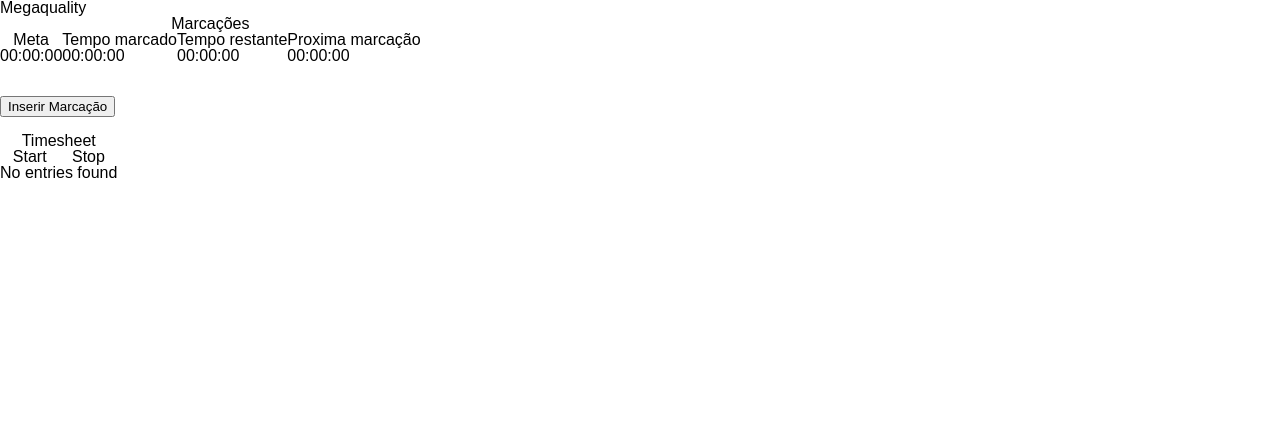
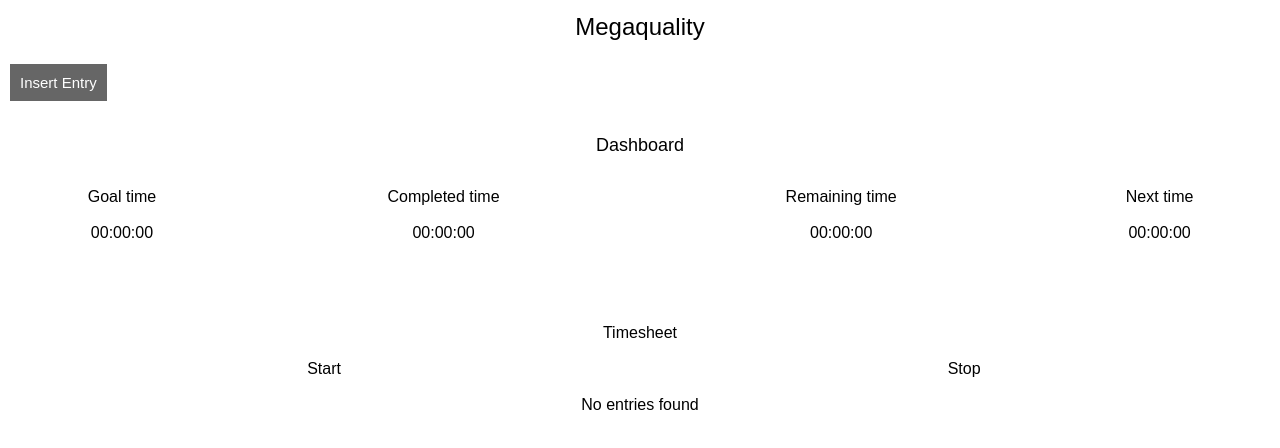
Before and after one commit to brunomrpx/megatime, a React (Create React App) app: page / in a window 1280 px wide. Shown: the top 448 px of the page. Built offline with nearby package versions, Linux system fonts and the light colour scheme; the HTML template or start-up script is replaced by a standard one.

Commit message:
Added basic CSS

```diff
--- a/src/App.js
+++ b/src/App.js
@@ -104,17 +104,22 @@
   render() {
     return (
       <div>
-        <h1>Megaquality</h1>
-        <table>
+        <h1 className="logo">Megaquality</h1>
+        <div className="padding">
+          <NewEntryButton entries={this.state.entries} onEntriesUpdate={this.handleOnEntriesUpdate} />
+        </div>
+        <table className="dashboard-time">
           <thead>
             <tr>
-              <th colSpan="4">Marcações</th>
+              <th colSpan="4">
+                <h2 className="title">Dashboard</h2>
+              </th>
             </tr>
             <tr>
-              <th>Meta</th>
-              <th>Tempo marcado</th>
-              <th>Tempo restante</th>
-              <th>Proxima marcação</th>
+              <th>Goal time</th>
+              <th>Completed time</th>
+              <th>Remaining time</th>
+              <th>Next time</th>
             </tr>
           </thead>
           <tbody>
@@ -136,7 +141,6 @@
         </table>
         <br/>
         <br/>
-        <NewEntryButton entries={this.state.entries} onEntriesUpdate={this.handleOnEntriesUpdate} />
         <br/>
         <br/>
         <Table entries={this.state.entries} onEntriesUpdate={this.handleOnEntriesUpdate} />
--- a/src/components/Timesheet/EntryRow.js
+++ b/src/components/Timesheet/EntryRow.js
@@ -92,20 +92,20 @@
     if (!this.state.editingStart) {
       startElement = <span>{startValue}</span>;
     } else {
-      startElement = <input defaultValue={startValue} ref="startInputElement" onBlur={this.finishEditingStartTime} />
+      startElement = <input type="text" defaultValue={startValue} ref="startInputElement" onBlur={this.finishEditingStartTime} />
     }
 
     if (!this.state.editingStop) {
       stopElement = <span>{stopValue}</span>;
     } else {
-      stopElement = <input defaultValue={stopValue} ref="stopInputElement" onBlur={this.finishEditingStopTime} />
+      stopElement = <input type="text" defaultValue={stopValue} ref="stopInputElement" onBlur={this.finishEditingStopTime} />
     }
 
     return (
-      <tr>
+      <tr className="entry-row">
         <td onDoubleClick={this.startEditingStartTime}>{startElement}</td>
         <td onDoubleClick={this.startEditingStopTime}>{stopElement}</td>
-        <td><button onClick={this.props.onDeleteRow}>Delete</button></td>
+        <td><button className="button" onClick={this.props.onDeleteRow}>Delete</button></td>
       </tr>
     );
   }
--- a/src/components/Timesheet/NewEntryButton.js
+++ b/src/components/Timesheet/NewEntryButton.js
@@ -23,7 +23,7 @@
 
   render() {
     return (
-      <button onClick={this.addNewEntry}>Inserir Marcação</button>
+      <button className="button" onClick={this.addNewEntry}>Insert Entry</button>
     );
   }
 }
--- a/src/components/Timesheet/Table.js
+++ b/src/components/Timesheet/Table.js
@@ -53,7 +53,7 @@
     }
 
     return (
-      <table>
+      <table className="timesheet">
         <thead>
           <tr>
             <th colSpan="3">Timesheet</th>
--- a/src/index.css
+++ b/src/index.css
@@ -3,3 +3,49 @@
   padding: 0;
   font-family: sans-serif;
 }
+
+h1 { font-size: 24px; }
+h2 { font-size: 18px; }
+
+.logo {
+  width: 100%;
+  text-align: center;
+  padding: 15px 0;
+}
+
+table.dashboard-time,
+table.timesheet {
+  margin: 0 auto;
+  width: 100%;
+}
+
+table.dashboard-time td,
+table.dashboard-time th,
+table.timesheet td,
+table.timesheet th{
+  padding: 10px 0;
+  text-align: center;
+}
+
+.dashboard-time .title {
+  padding: 15px 0;
+}
+
+table .entry-row td {
+  background-color: #ddd;
+}
+
+.button {
+  border: none;
+  color: #fff;
+  background-color: #666;
+  font-size: 15px;
+  padding: 10px;
+}
+
+.padding { padding: 10px }
+
+input[type="text"] {
+  padding: 5px;
+  color: 1px solid #666;
+}
```
